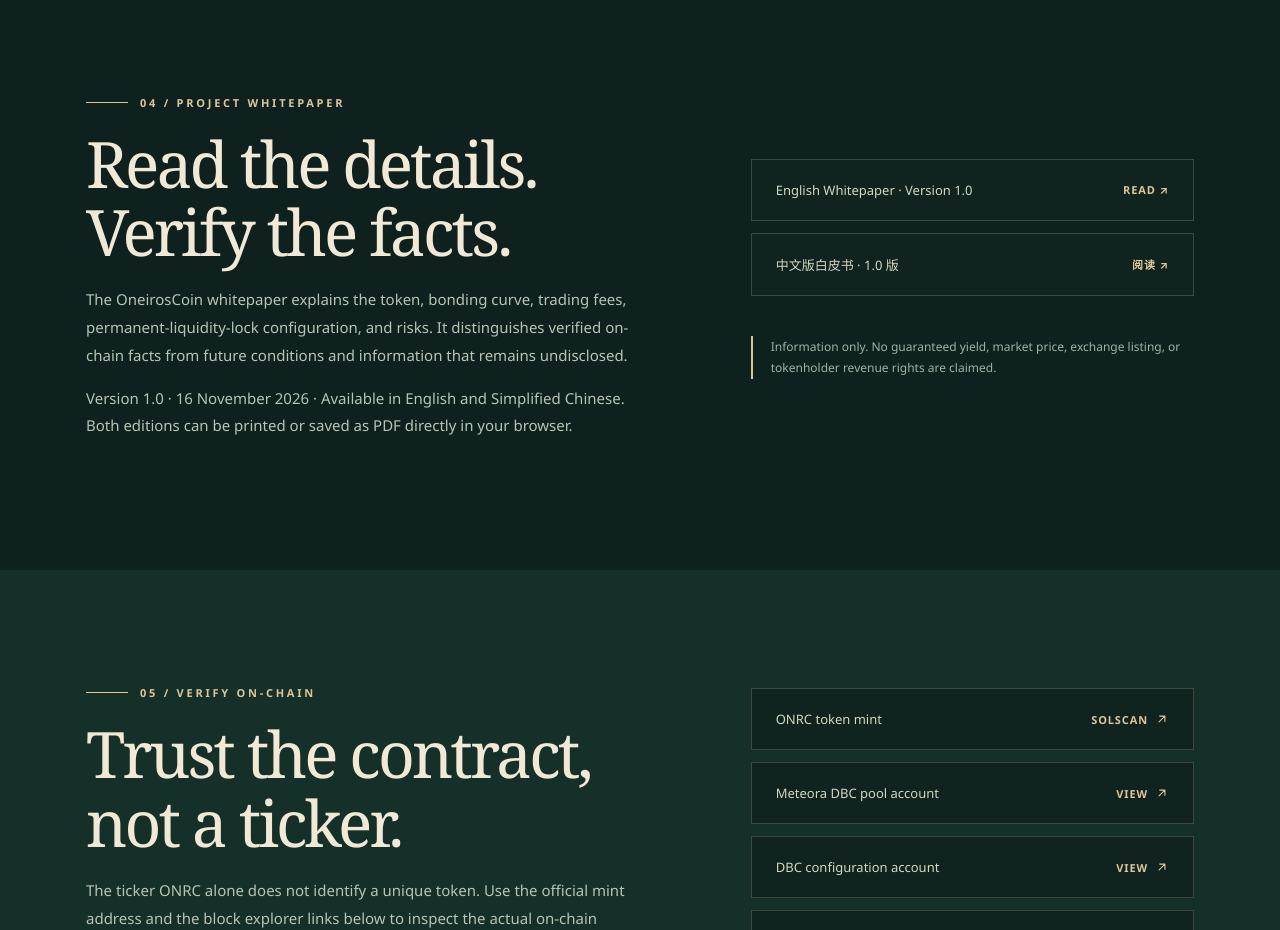
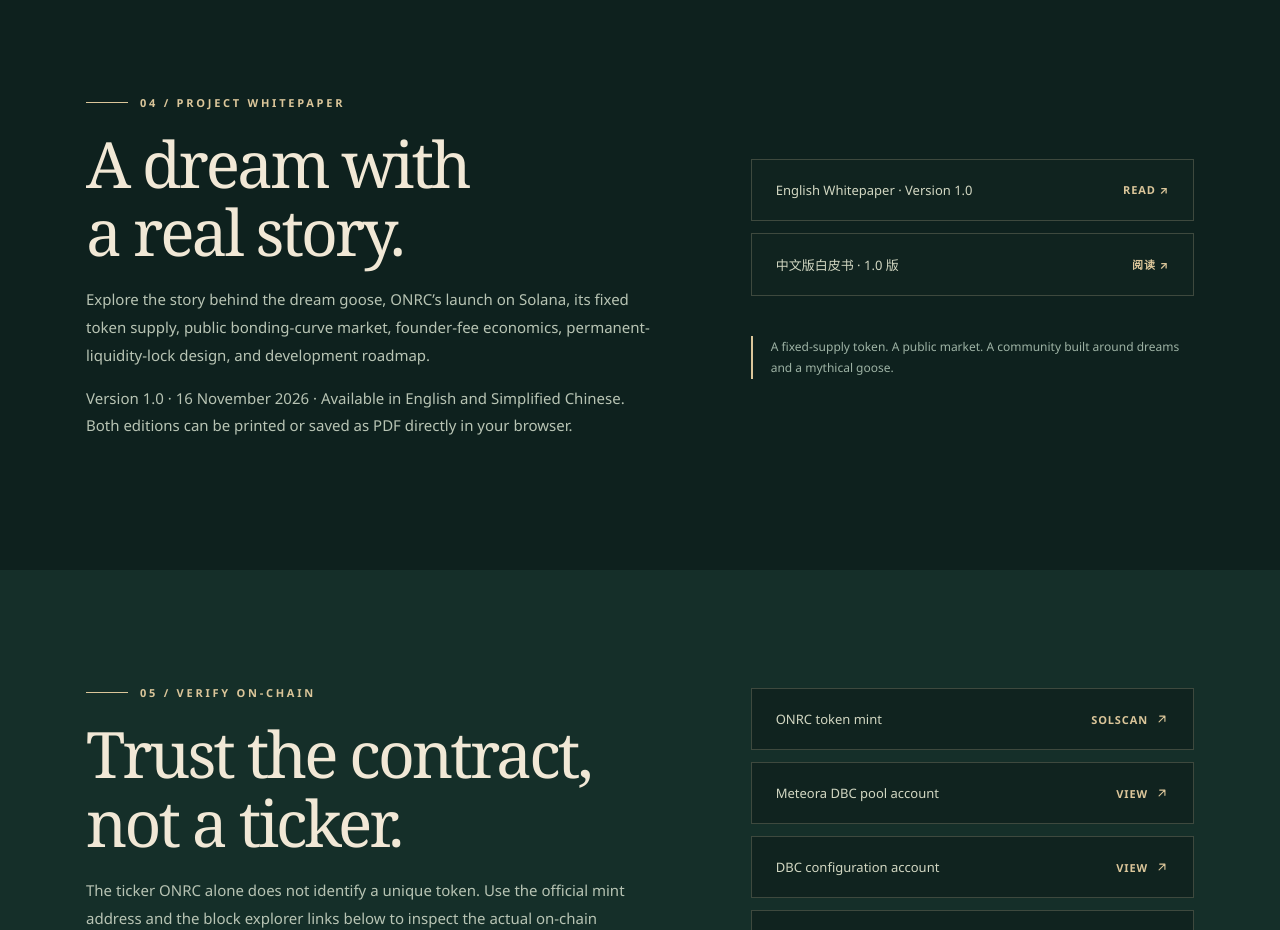
Before and after one commit to YohakuSama/oneiroscoin, a plain HTML site: page index.html in a window 1280 px wide. Shown: the part 3140-4070 px from the top of the page. Drawn offline with Linux system fonts and the light colour scheme.

Commit message:
Refresh OneirosCoin whitepaper homepage introduction and roadmap focus

```diff
--- a/index.html
+++ b/index.html
@@ -253,14 +253,14 @@
       <div class="shell verify-grid">
         <div>
           <div class="eyebrow">04 / Project whitepaper</div>
-          <h2 class="section-title" id="whitepaper-title">Read the details.<br />Verify the facts.</h2>
-          <p class="section-intro">The OneirosCoin whitepaper explains the token, bonding curve, trading fees, permanent-liquidity-lock configuration, and risks. It distinguishes verified on-chain facts from future conditions and information that remains undisclosed.</p>
+          <h2 class="section-title" id="whitepaper-title">A dream with<br />a real story.</h2>
+          <p class="section-intro">Explore the story behind the dream goose, ONRC’s launch on Solana, its fixed token supply, public bonding-curve market, founder-fee economics, permanent-liquidity-lock design, and development roadmap.</p>
           <p class="section-intro">Version 1.0 · 16 November 2026 · Available in English and Simplified Chinese. Both editions can be printed or saved as PDF directly in your browser.</p>
         </div>
         <div class="verification-cards">
           <a class="verify-card" href="./whitepaper/en/" hreflang="en" lang="en"><span>English Whitepaper · Version 1.0</span><b>READ ↗</b></a>
           <a class="verify-card" href="./whitepaper/zh/" hreflang="zh-CN" lang="zh-CN"><span>中文版白皮书 · 1.0 版</span><b>阅读 ↗</b></a>
-          <p class="note">Information only. No guaranteed yield, market price, exchange listing, or tokenholder revenue rights are claimed.</p>
+          <p class="note">A fixed-supply token. A public market. A community built around dreams and a mythical goose.</p>
         </div>
       </div>
     </section>
```
